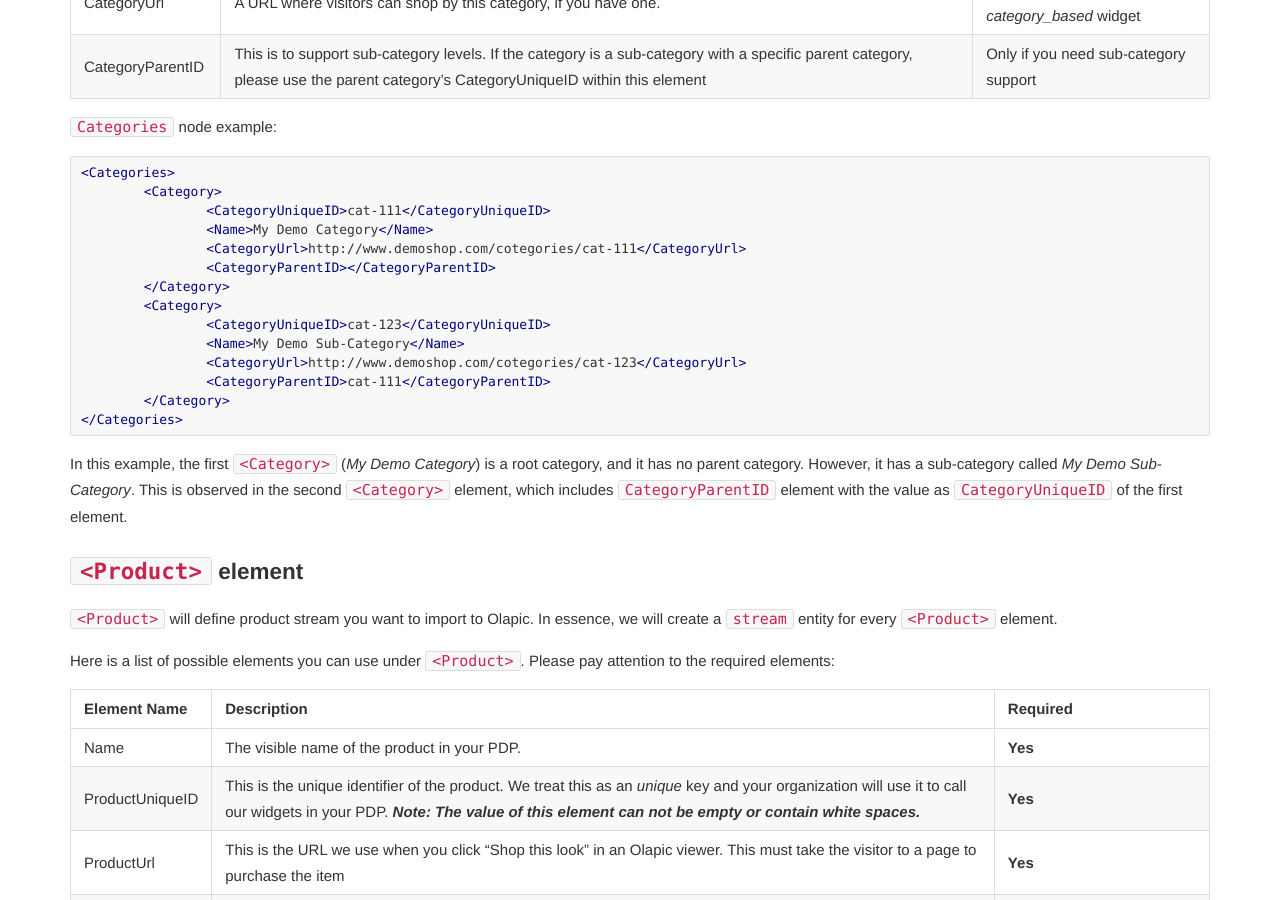
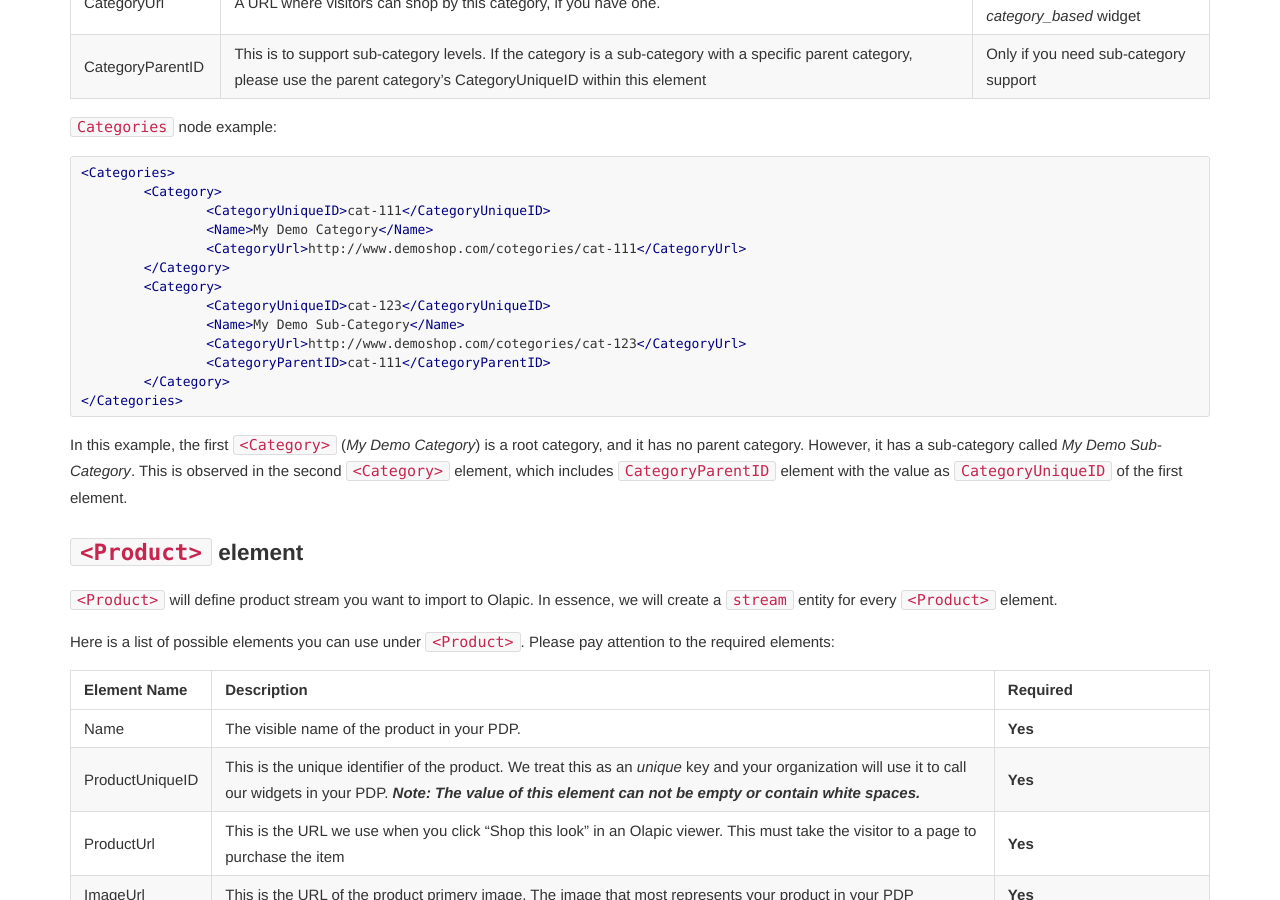
Before and after one commit to james89/PublicDocs, a Jekyll site: the page built from product-feed.md, in a window 1280 px wide and 900 px high, scrolled down 1386 px. Built offline with Jekyll 4.4.1, drawn with Linux system fonts in a browser that asks for light colours; nearby versions of some CDN libraries; Markdown is read by kramdown in place of the engine named in the settings; some of the changed text lies outside the part shown.

Commit message:
Update product-feed.md

```diff
--- a/product-feed.md
+++ b/product-feed.md
@@ -70,7 +70,6 @@ You can build the `<Category>` elements using the following children elements:
 		<CategoryUniqueID>cat-111</CategoryUniqueID>
 		<Name>My Demo Category</Name>
 		<CategoryUrl>http://www.demoshop.com/cotegories/cat-111</CategoryUrl>
-		<CategoryParentID></CategoryParentID>
 	</Category>
 	<Category>
 		<CategoryUniqueID>cat-123</CategoryUniqueID>
@@ -134,7 +133,6 @@ The following is an example of a valid feed you can provide.
 			<CategoryUniqueID>cat-111</CategoryUniqueID>
 			<Name>My Demo Category</Name>
 			<CategoryUrl>http://www.demoshop.com/cotegories/cat-111</CategoryUrl>
-			<CategoryParentID></CategoryParentID>
 		</Category>
 		<Category>
 			<CategoryUniqueID>cat-123</CategoryUniqueID>
```
